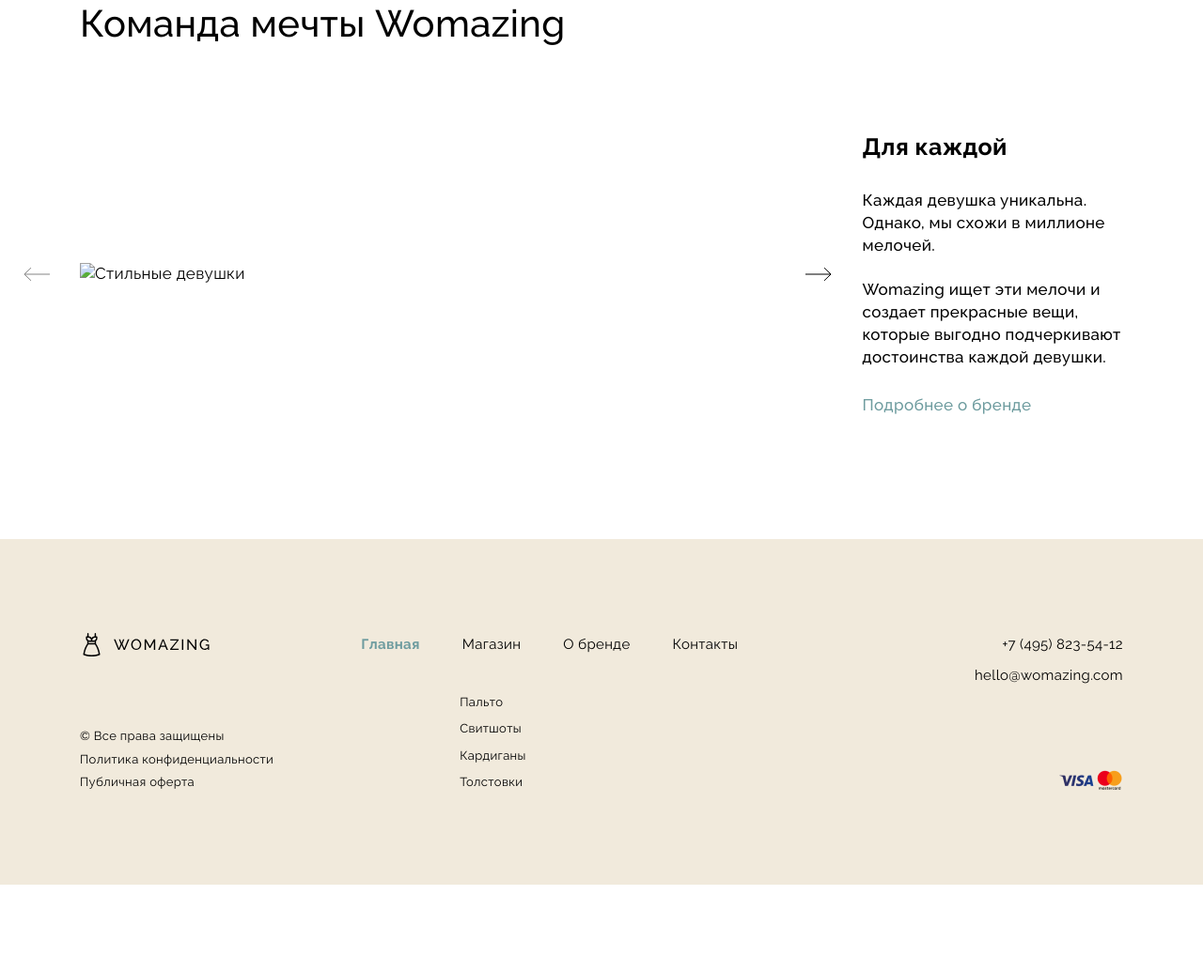
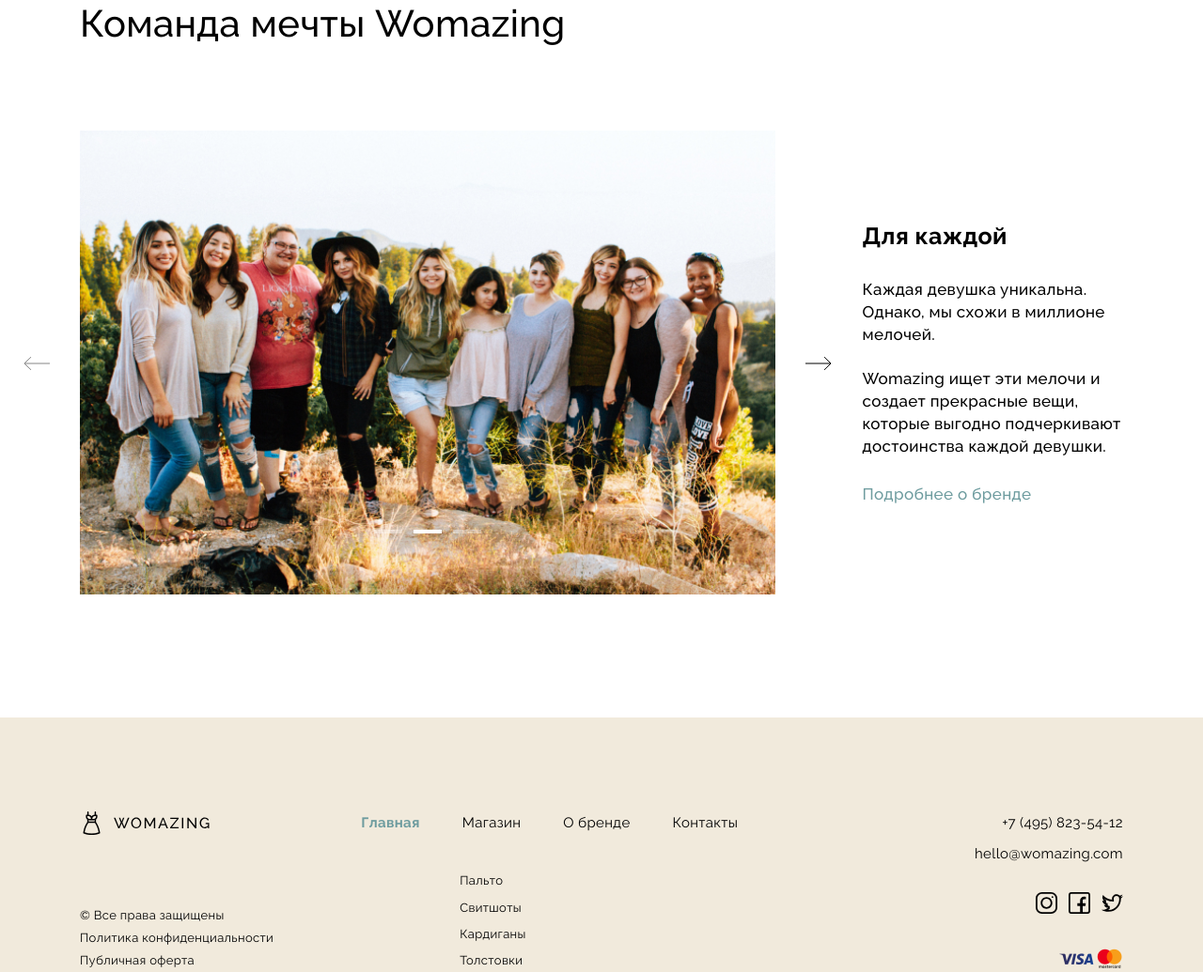
Before and after one commit to crash08/Womazing, a plain HTML site: page index.html in a window 1280 px wide. Shown: the part 2389-3424 px from the top of the page at 94% size. Before the commit the page ends 3331 px from the top, so only its background shows below. Drawn offline with Linux system fonts and the light colour scheme; the site is published under a folder, as on GitHub Pages, so addresses that start at the root find nothing.

Commit message:
Исправлен путь в html и css

```diff
--- a/css/style.css
+++ b/css/style.css
@@ -647,15 +647,15 @@ img, svg {
 }
 
 .social__item:nth-child(1) span {
-  background-image: url(/img/index/footer/instagram.svg);
+  background-image: url(../img/index/footer/instagram.svg);
 }
 
 .social__item:nth-child(2) span {
-  background-image: url(/img/index/footer/facebook.svg);
+  background-image: url(../img/index/footer/facebook.svg);
 }
 
 .social__item:nth-child(3) span {
-  background-image: url(/img/index/footer/twitter.svg);
+  background-image: url(../img/index/footer/twitter.svg);
 }
 
 .payments span {
--- a/index.html
+++ b/index.html
@@ -223,13 +223,13 @@
               <div class="swiper-2">
                 <div class="swiper-wrapper">
                   <div class="swiper-slide">
-                    <img src="../img/index/about/01.jpg" alt="Счастливые девушки" class="about__img">
+                    <img src="img/index/about/01.jpg" alt="Счастливые девушки" class="about__img">
                   </div>
                   <div class="swiper-slide">
-                    <img src="../img/index/about/02.jpg" alt="Стильные девушки" class="about__img">
+                    <img src="img/index/about/02.jpg" alt="Стильные девушки" class="about__img">
                   </div>
                   <div class="swiper-slide">
-                    <img src="../img/index/about/03.jpg" alt="Стильные девушки на закате" class="about__img">
+                    <img src="img/index/about/03.jpg" alt="Стильные девушки на закате" class="about__img">
                   </div>
                 </div>
                 <div class="swiper-pagination"></div>
```
